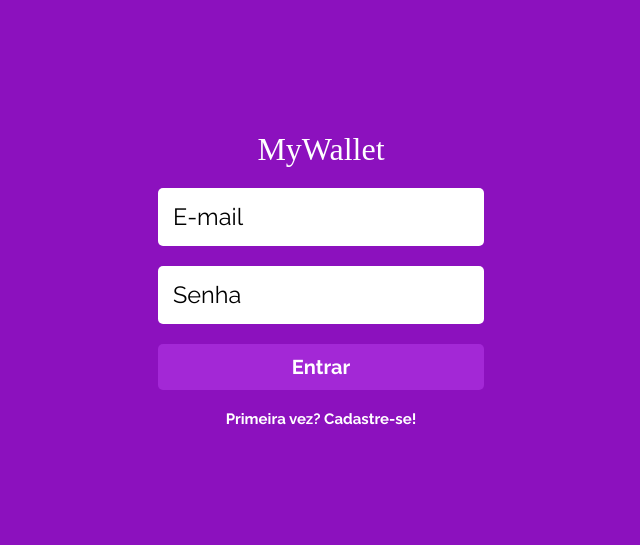
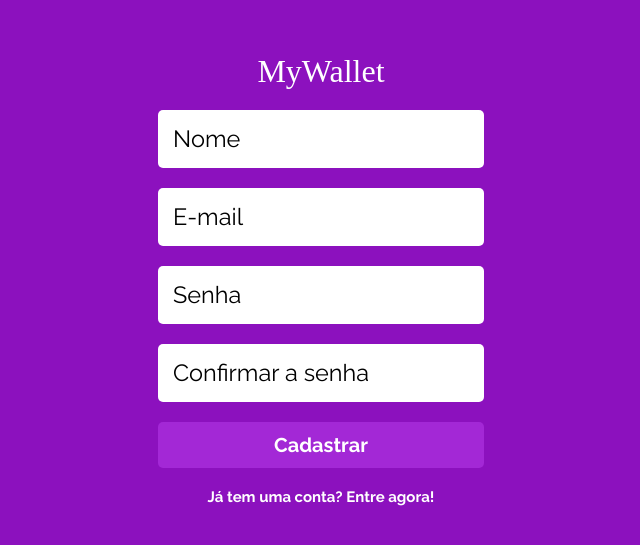
Before and after one commit to Gomeshg/projeto13-mywallet-front, a React (Create React App) app: page / in a window 1280 px wide. Shown: the part 121-666 px from the top of the page, without its empty margins (319-959 px from the left). Built offline with nearby package versions, Linux system fonts and the light colour scheme; a web font is replaced by a local one.

Commit message:
Layout do componente SignUp

```diff
--- a/src/components/App.js
+++ b/src/components/App.js
@@ -1,7 +1,8 @@
 // import styled from "styled-components";
 // import React, { useState } from "react";
 import { GlobalStyle } from "../GlobalStyle/GlobalStyle";
-import Login from "./user/login";
+import Login from "./user/Login";
+import SignUp from "./user/SignUp";
 
 export default function App() {
   // LOGIC
@@ -10,7 +11,8 @@ export default function App() {
   return (
     <>
       <GlobalStyle />
-      <Login />
+      {/* <Login /> */}
+      <SignUp />
     </>
   );
 }
--- a/src/components/generics/Button.js
+++ b/src/components/generics/Button.js
@@ -1,6 +1,9 @@
 import styled from "styled-components";
 
 export default function Button({ text }) {
+  // LOGIC
+
+  // UI
   return <Wrapper>{text}</Wrapper>;
 }
 
--- a/src/components/generics/Input.js
+++ b/src/components/generics/Input.js
@@ -1,6 +1,9 @@
 import styled from "styled-components";
 
 export default function Input({ label }) {
+  // LOGIC
+
+  // UI
   return <Wrapper placeholder={label}></Wrapper>;
 }
 
--- /dev/null
+++ b/src/components/user/SignUp.js
@@ -0,0 +1,43 @@
+import styled from "styled-components";
+import Input from "../generics/Input";
+import Button from "../generics/Button";
+
+export default function SignUp() {
+  return (
+    <Wrapper>
+      <Content>
+        <h1>MyWallet</h1>
+        <Input label="Nome" />
+        <Input label="E-mail" />
+        <Input label="Senha" />
+        <Input label="Confirmar a senha" />
+        <Button text="Cadastrar" />
+        <Link>Já tem uma conta? Entre agora!</Link>
+      </Content>
+    </Wrapper>
+  );
+}
+
+const Wrapper = styled.div`
+  height: 100vh;
+  background-color: rgb(140, 17, 190);
+
+  display: flex;
+  justify-content: center;
+  align-items: center;
+`;
+
+const Content = styled.div`
+  display: flex;
+  flex-direction: column;
+  align-items: center;
+  gap: 20px;
+`;
+
+const Link = styled.a`
+  font-family: "Raleway";
+  font-weight: 700;
+  font-size: 15px;
+  color: white;
+  cursor: pointer;
+`;
```
Also changed, not shown: src/components/user/Login.js (renamed from src/components/user/login.js), src/components/user/signUp.js (deleted).
